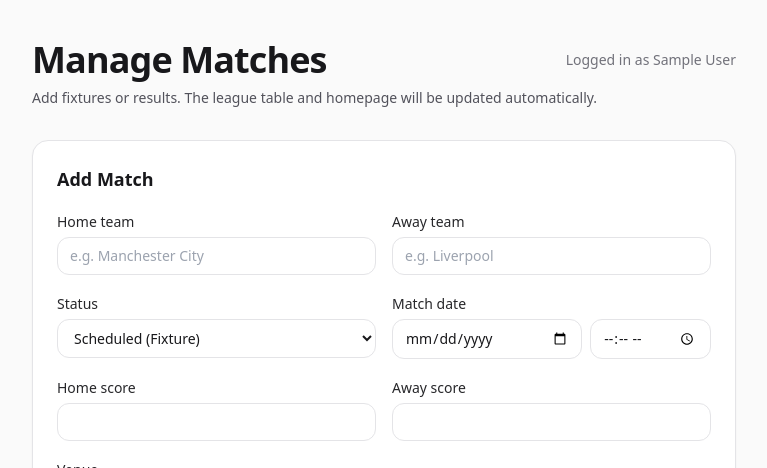
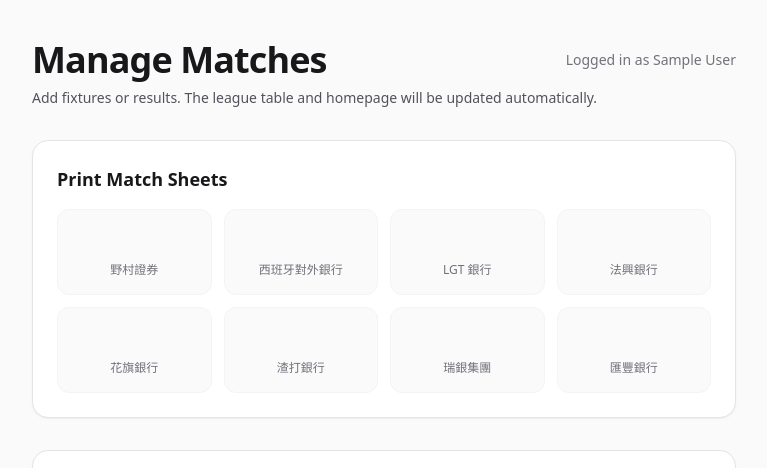
Before and after one commit to clawdfelix-ship-it/football-league-system, a Next.js app: page /admin in a window 1280 px wide. Shown: the top 468 px of the page, without its empty margins (256-1023 px from the left). Built offline with nearby package versions, Linux system fonts and the light colour scheme; no server answers; the database is empty; sample sign-in values are in the browser's storage.

Commit message:
Add Match Sheet print buttons for each team in Admin page

```diff
--- a/app/admin/page.tsx
+++ b/app/admin/page.tsx
@@ -3,6 +3,8 @@
 import { redirect } from 'next/navigation';
 import { getMatches } from '@/lib/actions';
 import { MatchForm, MatchList, ResetButton } from '@/components/AdminClient';
+import Link from 'next/link';
+import { TEAMS } from '@/lib/constants';
 
 // Type from Database (Drizzle returns Date object for timestamp)
 interface DbMatch {
@@ -79,6 +81,28 @@
           </p>
         </header>
 
+        {/* Team Match Sheets Section */}
+        <section className="rounded-2xl border border-zinc-200 bg-white p-4 shadow-sm dark:border-zinc-800 dark:bg-zinc-950 sm:p-6">
+          <h2 className="text-lg font-semibold mb-4">Print Match Sheets</h2>
+          <div className="grid grid-cols-2 gap-3 sm:grid-cols-4">
+            {TEAMS.map((team, index) => (
+              <Link
+                key={team.name}
+                href={`/admin/match-sheet/${index}`}
+                className="flex flex-col items-center justify-center gap-2 rounded-xl border border-zinc-100 bg-zinc-50 p-4 text-center transition hover:bg-zinc-100 hover:shadow-sm dark:border-zinc-800 dark:bg-zinc-900 dark:hover:bg-zinc-800"
+                target="_blank"
+              >
+                <div className={`text-lg font-black bg-gradient-to-br ${team.color} bg-clip-text text-transparent`}>
+                  {team.shortName}
+                </div>
+                <div className="text-xs text-zinc-500 dark:text-zinc-400">
+                  {team.nameZh}
+                </div>
+              </Link>
+            ))}
+          </div>
+        </section>
+
         <MatchForm />
 
         <MatchList
```
